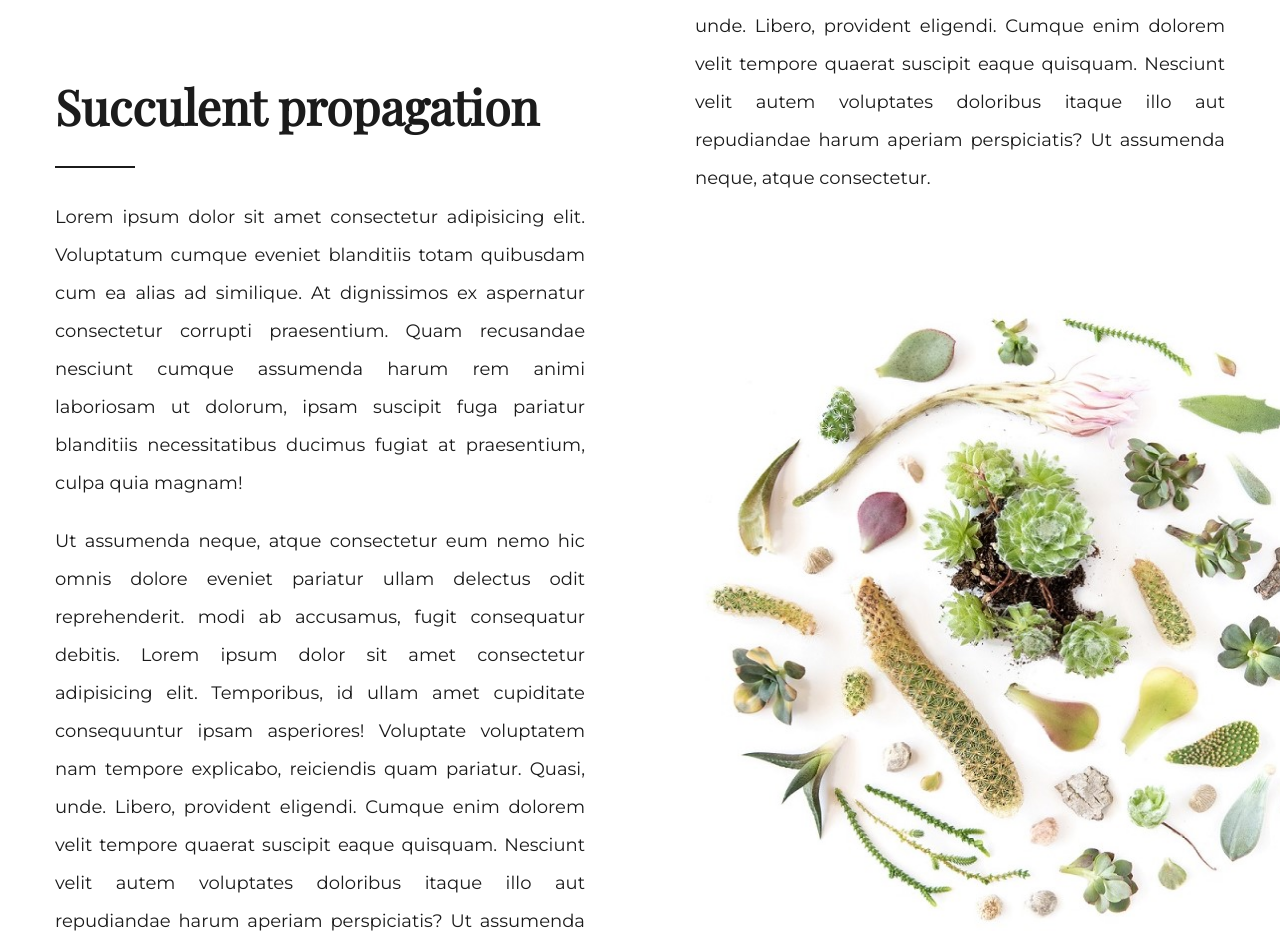
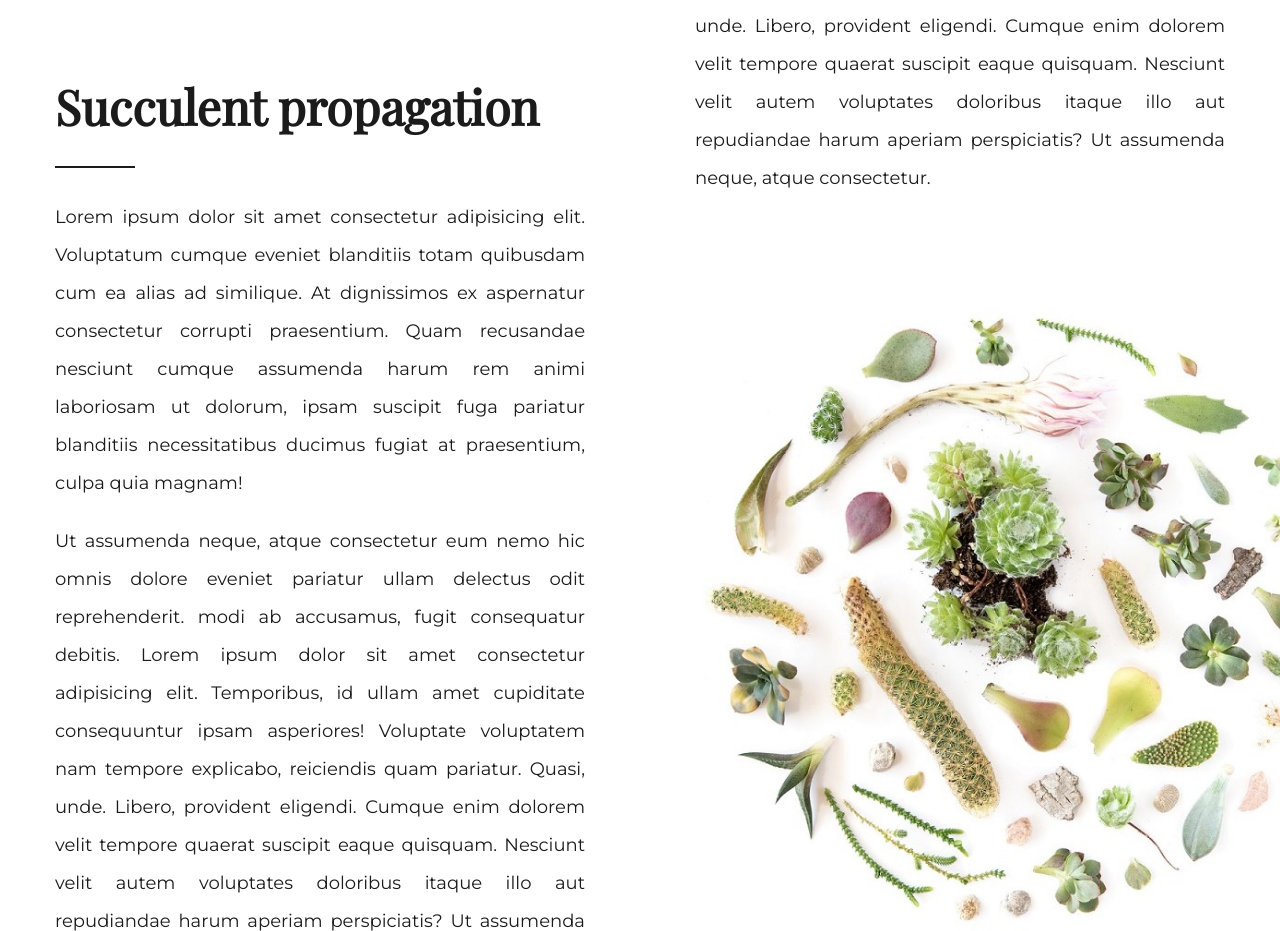
Before and after one commit to Personaignotus/Succulent, a website: page how-to-care.html in a window 1280 px wide. Shown: the part 3973-4904 px from the top of the page. Drawn offline with nearby package versions, Linux system fonts and the light colour scheme; a script that the page names is missing.

Commit message:
repair img section-propagation

```diff
--- a/assets/styles/components/_how-to-care.scss
+++ b/assets/styles/components/_how-to-care.scss
@@ -260,6 +260,6 @@
 }
 
 .propagation__picture-container__image{
-    width: 700px;
+    width: 650px;
     height: 650px;
 }
```
Also changed, not shown: assets/styles/main.css.
